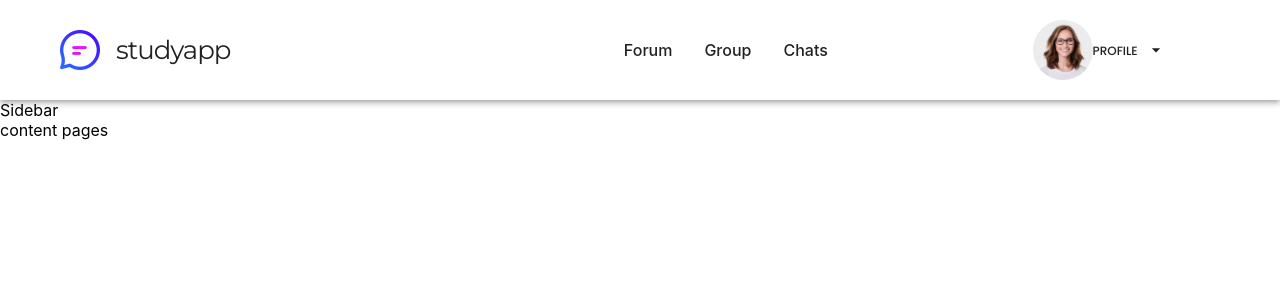
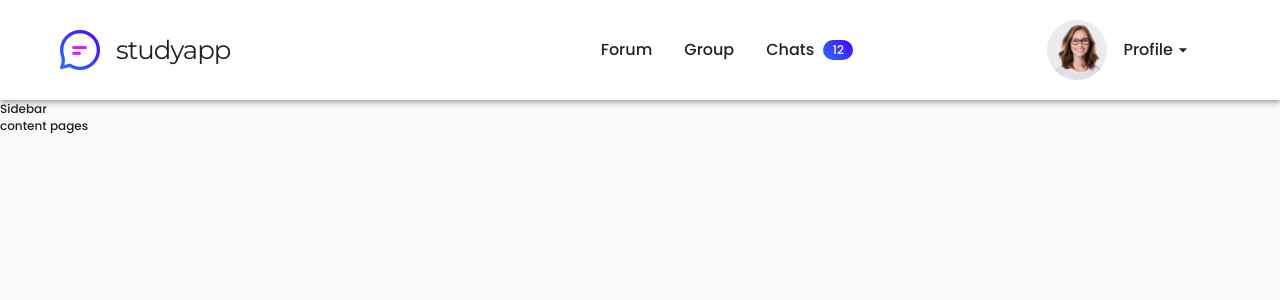
Before and after one commit to jonquag/Study-App, a React (Create React App) app in the folder client/: page / in a window 1280 px wide. Shown: the top 300 px of the page. Built offline with nearby package versions, Linux system fonts and the light colour scheme.

Commit message:
Dropdown for profile added.
Added h6 theme and moved the navbar styles to its own file.

```diff
--- a/client/src/App.js
+++ b/client/src/App.js
@@ -1,5 +1,5 @@
 import React from 'react';
-import { MuiThemeProvider } from '@material-ui/core';
+import { MuiThemeProvider, CssBaseline } from '@material-ui/core';
 import { BrowserRouter, Route } from 'react-router-dom';
 
 import { theme } from './themes/theme';
@@ -11,9 +11,11 @@ import './App.css';
 function App() {
     return (
         <MuiThemeProvider theme={theme}>
-            <BrowserRouter>
-                <Route path="/" component={Dashboard} />
-            </BrowserRouter>
+            <CssBaseline>
+                <BrowserRouter>
+                    <Route path="/" component={Dashboard} />
+                </BrowserRouter>
+            </CssBaseline>
         </MuiThemeProvider>
     );
 }
--- a/client/src/pages/layout/Navbar.js
+++ b/client/src/pages/layout/Navbar.js
@@ -1,50 +1,25 @@
-import React from 'react';
-import { makeStyles } from '@material-ui/core/styles';
+import React, { useState } from 'react';
 import AppBar from '@material-ui/core/AppBar';
 import Toolbar from '@material-ui/core/Toolbar';
 import Typography from '@material-ui/core/Typography';
 import Button from '@material-ui/core/Button';
-// import IconButton from '@material-ui/core/IconButton';
-// import MenuIcon from '@material-ui/icons/Menu';
-import { Avatar, List, ListItem } from '@material-ui/core';
+import ExitToAppIcon from '@material-ui/icons/ExitToApp';
+import AccountCircleIcon from '@material-ui/icons/AccountCircle';
+import { Avatar, List, ListItem, Badge, Menu, MenuItem } from '@material-ui/core';
 import ArrowDropDownIcon from '@material-ui/icons/ArrowDropDown';
 
 import logo from '../../images/logo_study.png';
 import profileImg from '../../images/profile-pic.png';
-
-const useStyles = makeStyles(theme => ({
-    root: {
-        flexGrow: 1,
-    },
-    logo_study: {
-        flexGrow: 4,
-        display: 'flex',
-        alignItems: 'center',
-        marginLeft: '2.25rem',
-        '& img': {
-            width: '2.5rem',
-            height: 'auto',
-            marginRight: theme.spacing(2),
-        },
-    },
-    listContainer: {
-        flexGrow: 2,
-        display: 'flex',
-        '& > *': {
-            display: 'flex',
-            fontSize: 16,
-            fontWeight: 500,
-            lineHeight: 24,
-        },
-    },
-    profile: {
-        flexGrow: 1,
-        display: 'flex',
-    },
-}));
+import { useStyles } from './NavbarStyles';
 
 const Navbar = () => {
     const classes = useStyles();
+    const [anchorEl, setAnchorEl] = useState(null);
+    const open = Boolean(anchorEl);
+
+    const handleClose = () => {
+        setAnchorEl(null);
+    };
 
     return (
         <div className={classes.root}>
@@ -56,9 +31,16 @@ const Navbar = () => {
                     </div>
                     <div className={classes.listContainer}>
                         <List>
-                            <ListItem>Forum</ListItem>
-                            <ListItem>Group</ListItem>
-                            <ListItem>Chats</ListItem>
+                            <ListItem>
+                                <Typography variant="h6">Forum</Typography>
+                            </ListItem>
+                            <ListItem>
+                                <Typography variant="h6">Group</Typography>
+                            </ListItem>
+                            <ListItem>
+                                <Typography variant="h6">Chats</Typography>
+                                <Badge badgeContent={12} className={classes.badge} />
+                            </ListItem>
                         </List>
                     </div>
                     <div className={classes.profile}>
@@ -67,9 +49,36 @@ const Navbar = () => {
                             src={profileImg}
                             style={{ height: '60px', width: '60px' }}
                         />
-                        <Button endIcon={<ArrowDropDownIcon />} style={{ padding: 0 }}>
-                            Profile
+                        <Button
+                            endIcon={<ArrowDropDownIcon />}
+                            className={classes.profile_button}
+                            onClick={e => setAnchorEl(e.currentTarget)}
+                        >
+                            <Typography variant="h6">Profile</Typography>
                         </Button>
+                        <Menu
+                            anchorEl={anchorEl}
+                            anchorOrigin={{
+                                vertical: 'top',
+                                horizontal: 'center',
+                            }}
+                            keepMounted
+                            transformOrigin={{
+                                vertical: 'top',
+                                horizontal: 'center',
+                            }}
+                            open={open}
+                            onClose={handleClose}
+                        >
+                            <MenuItem onClick={handleClose}>
+                                <ExitToAppIcon style={{ marginRight: 8 }} />
+                                <Typography>Logout</Typography>
+                            </MenuItem>
+                            <MenuItem onClick={handleClose}>
+                                <AccountCircleIcon style={{ marginRight: 8 }} />
+                                <Typography>My Profile</Typography>
+                            </MenuItem>
+                        </Menu>
                     </div>
                 </Toolbar>
             </AppBar>
--- /dev/null
+++ b/client/src/pages/layout/NavbarStyles.js
@@ -0,0 +1,48 @@
+import { makeStyles } from '@material-ui/core/styles';
+
+export const useStyles = makeStyles(theme => ({
+    root: {
+        flexGrow: 1,
+    },
+    logo_study: {
+        flexGrow: 6,
+        display: 'flex',
+        alignItems: 'center',
+        marginLeft: '2.25rem',
+        '& img': {
+            width: '2.5rem',
+            height: 'auto',
+            marginRight: theme.spacing(2),
+        },
+    },
+    listContainer: {
+        flexGrow: 3,
+        display: 'flex',
+        '& > *': {
+            display: 'flex',
+            fontSize: 16,
+            fontWeight: 500,
+        },
+    },
+    profile: {
+        flexGrow: 1,
+        display: 'flex',
+        marginLeft: theme.spacing(2),
+    },
+    badge: {
+        color: theme.palette.common.white,
+        paddingLeft: theme.spacing(3),
+        '& span': {
+            width: 30,
+            fontSize: 12,
+            background: theme.palette.primary.gradient,
+        },
+    },
+    profile_button: {
+        marginLeft: theme.spacing(1),
+        textTransform: 'capitalize',
+        '& span': {
+            marginLeft: 0,
+        },
+    },
+}));
--- a/client/src/themes/theme.js
+++ b/client/src/themes/theme.js
@@ -12,8 +12,11 @@ export const theme = createMuiTheme({
             fontFamily: 'Montserrat',
             fontSize: 26,
             fontWeight: 500,
-            lineHeight: 35,
             letterSpacing: -1,
+        },
+        h6: {
+            fontSize: 16,
+            fontWeight: 500,
         },
     },
     palette: {
```
